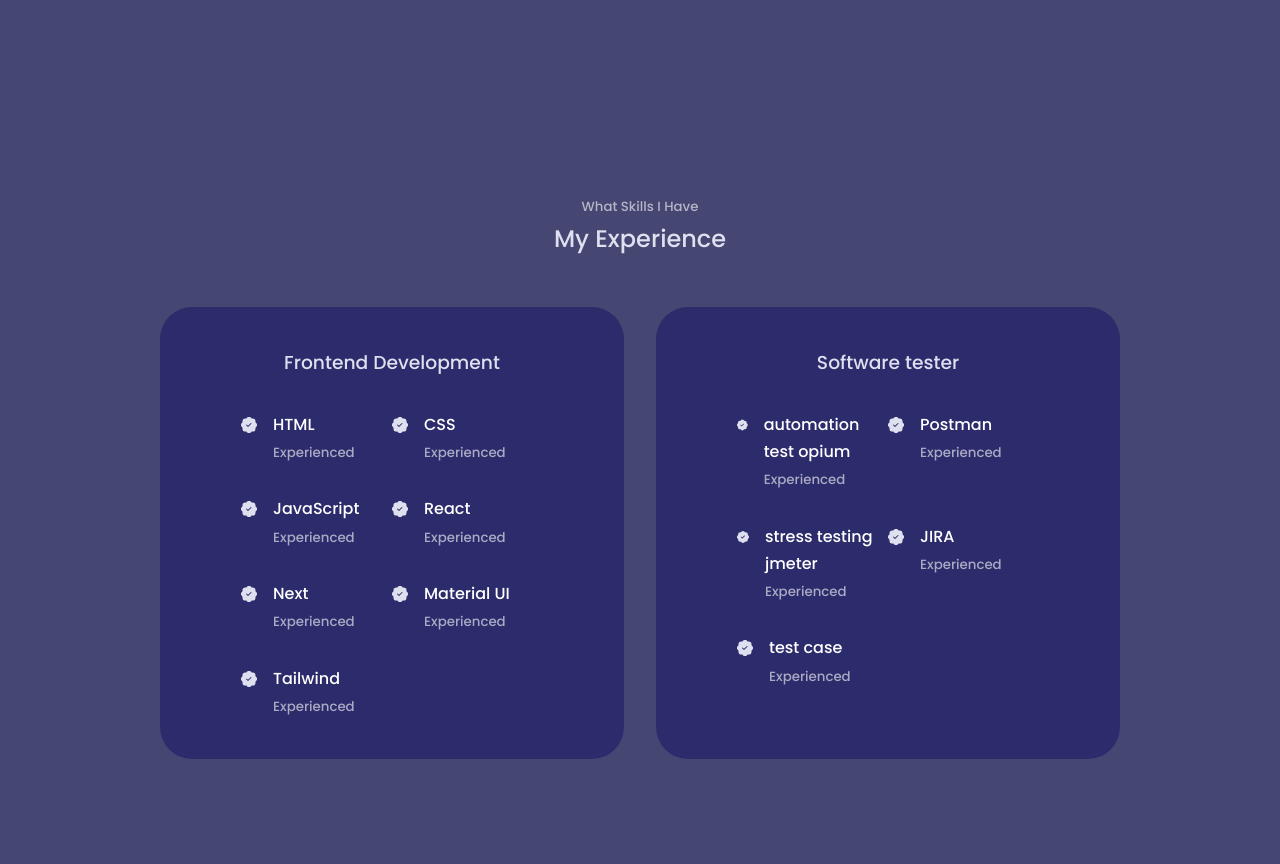
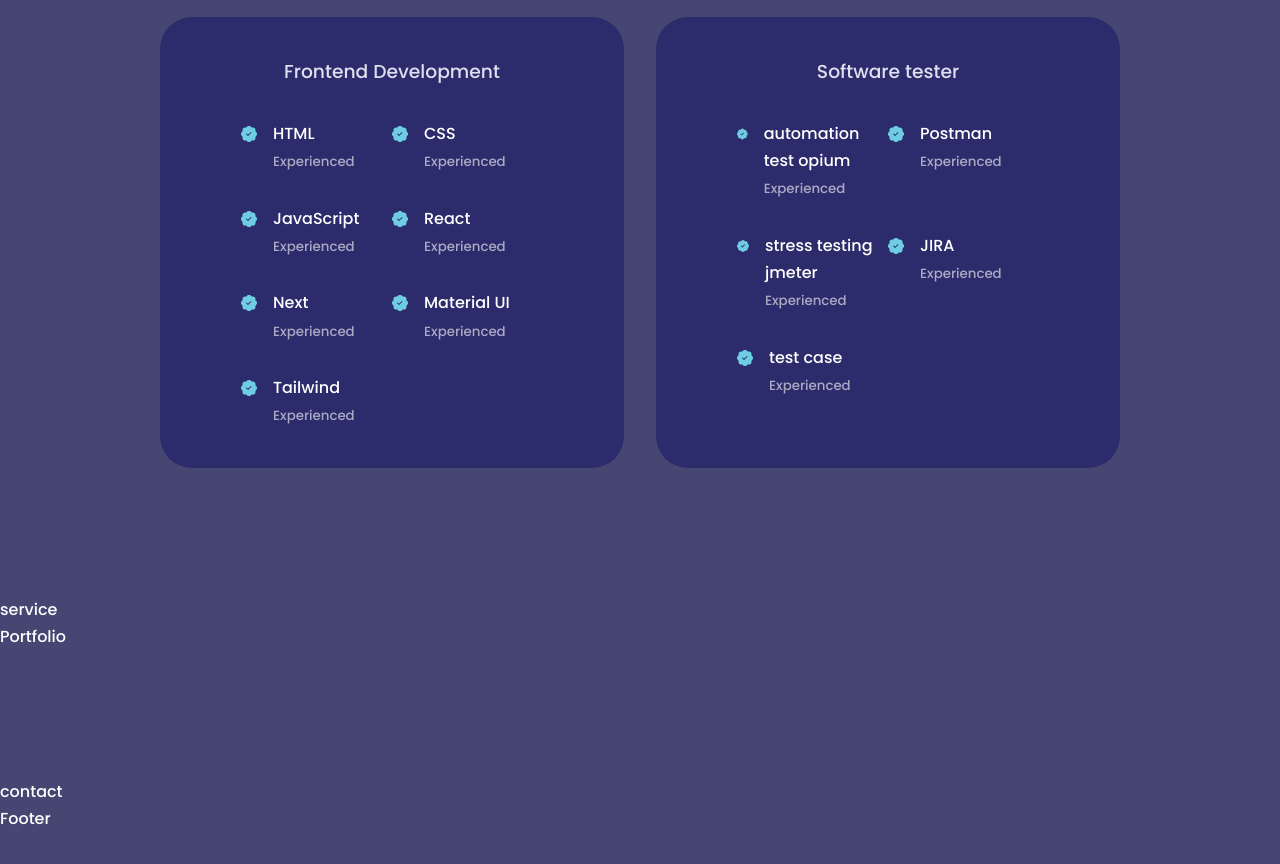
Before and after one commit to SamarQaddour/my_prortfolio, a React (Create React App) app: page / in a window 1280 px wide. Shown: the part 1660-2524 px from the top of the page. After the commit the page ends 2493 px from the top, so only its background shows below. Built offline with nearby package versions, Linux system fonts and the light colour scheme.

Commit message:
experience is finished

```diff
--- a/src/components/experience/experience.css
+++ b/src/components/experience/experience.css
@@ -33,15 +33,29 @@
 }
 .exprience__details__icon{
     margin-top: 6px;
-    color:var(--color-primary)
+    color:#6fcde3
 }
 /* screen medium */
 @media screen and (max-width: 1024px) {
-
-
+.experience__container{
+    grid-template-columns: 1fr;
+}
+.experience__container > div{
+    width: 80%;
+    padding: 2rem;
+    margin: 0 auto;
+}
+.experience__content{
+    padding: 1rem;
+}
 }
 /* screen mobile */
 @media screen and (max-width: 600px) {
-
-
+.experience__container{
+    gap:1rem
 }
+.experience__container > div{
+    width: 100%;
+    padding: 2rem 1rem;
+}
+}
--- a/src/index.css
+++ b/src/index.css
@@ -19,7 +19,7 @@
   --color-light:rgba(255,255,255,0.6);
   --container-width-lg:75%;
   --conatainer-width-md:86%;
-  --container-width-ms:90%;
+  --container-width-sm:90%;
   --transition:all 400s ease;
 }
 html{
@@ -48,7 +48,7 @@
 }
 section{
   margin-top: 8rem;
-  height: 100vh;
+
 }
 section > h2,section > h5{
   text-align: center;
```
